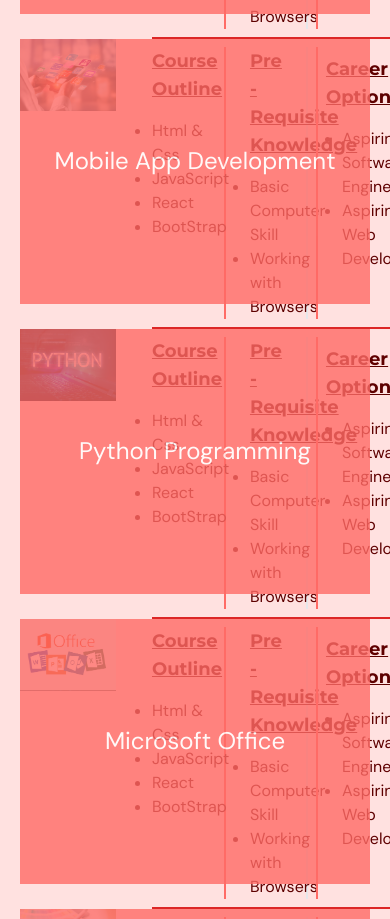
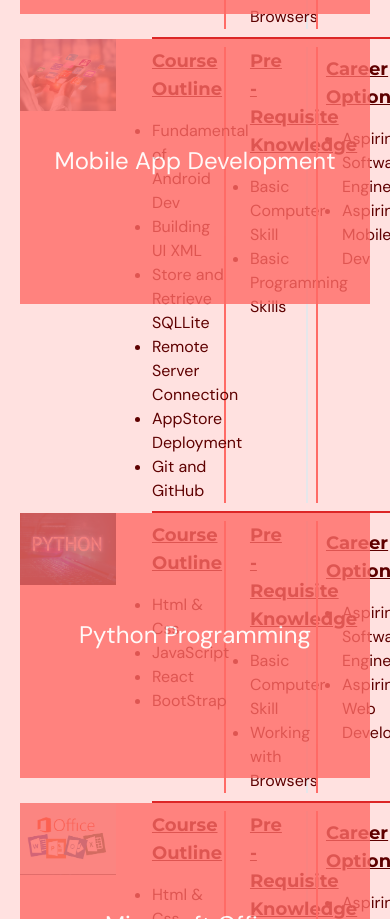
Before and after one commit to AtmosDerrick/Git-plus-academy, a React (Vite) app: page / in a window 390 px wide. Shown: the part 4845-5764 px from the top of the page. Built offline with nearby package versions, Linux system fonts and the light colour scheme.

Commit message:
enhancing mobile course

```diff
--- a/src/scenes/ourClasses/index.tsx
+++ b/src/scenes/ourClasses/index.tsx
@@ -20,9 +20,16 @@
   {
     name: "Mobile App Development",
     image: image2,
-    courseOutlined: ["Html & Css", "JavaScript", "React", "BootStrap"],
-    preRequisite: ["Basic Computer Skill", "Working with Browsers"],
-    career: ["Aspiring Software Enginer", "Aspiring Web Developer"],
+    courseOutlined: [
+      "Fundamental of Android Dev",
+      "Building UI XML",
+      "Store and Retrieve SQLLite",
+      "Remote Server Connection",
+      "AppStore Deployment",
+      "Git and GitHub",
+    ],
+    preRequisite: ["Basic Computer Skill", "Basic Programming Skills"],
+    career: ["Aspiring Software Enginer", "Aspiring Mobile Dev"],
   },
   {
     name: "Python Programming",
```
